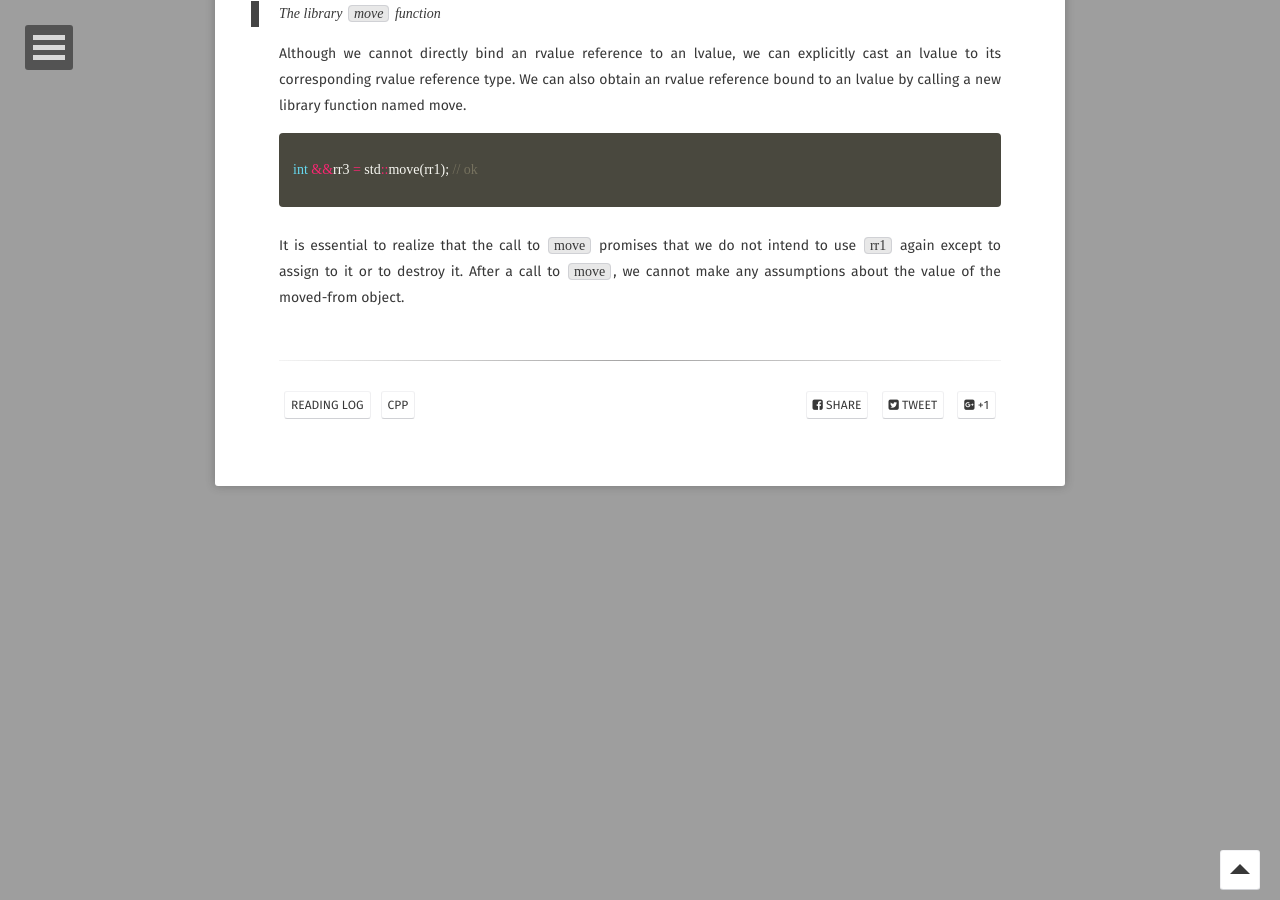
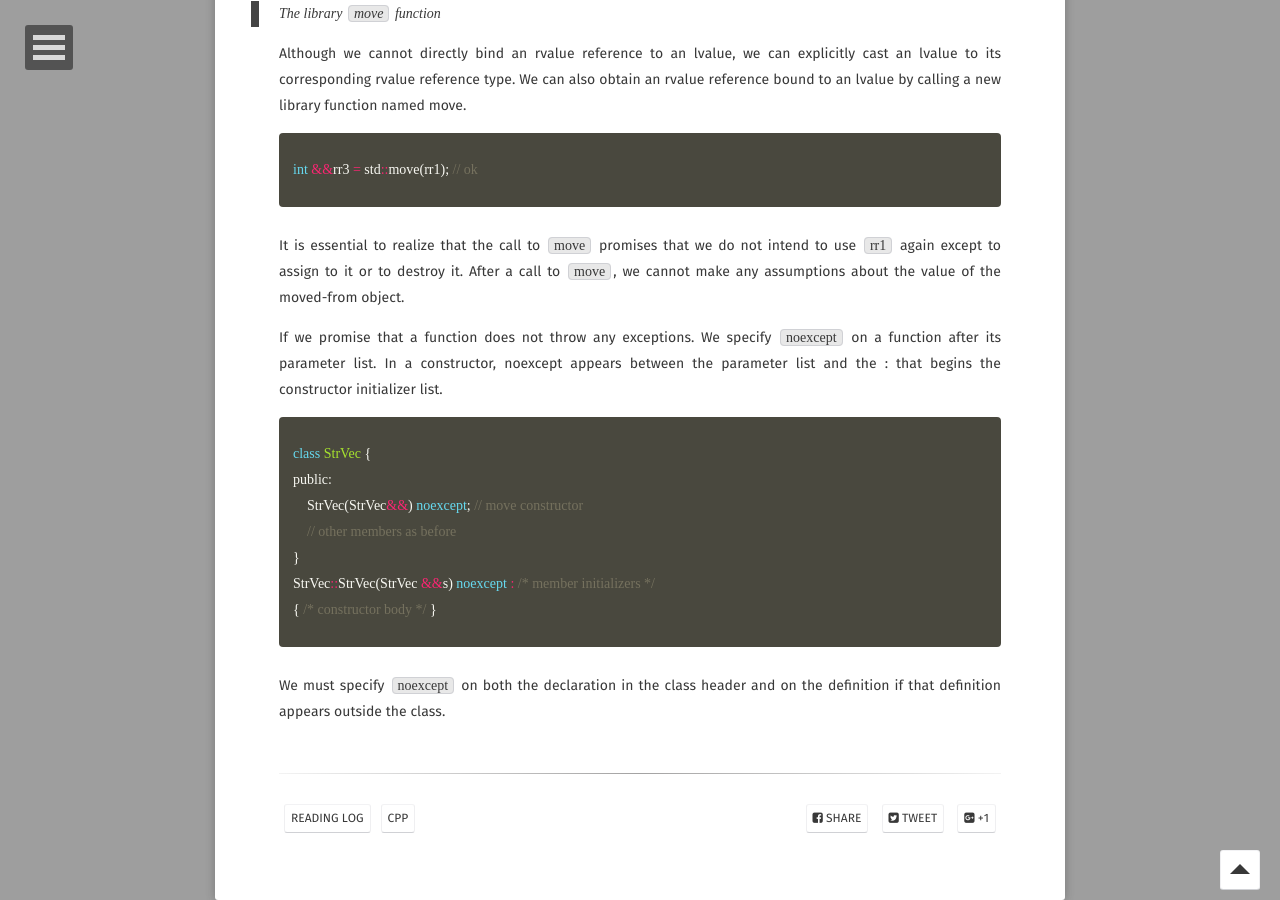
Before and after one commit to Planck35/planck35.github.io, a Jekyll site: the page built from _posts/2020-01-13-copy-control.md, in a window 1280 px wide and 900 px high, scrolled down 4139 px. Built offline with Jekyll 4.4.1, drawn with Linux system fonts in a browser that asks for light colours; some web fonts are replaced; comment, search, counter and statistics services are not loaded; some of the changed text lies outside the part shown.

Commit message:
update read log

```diff
--- a/_posts/2020-01-13-copy-control.md
+++ b/_posts/2020-01-13-copy-control.md
@@ -152,3 +152,16 @@ int &&rr3 = std::move(rr1); // ok
 It is essential to realize that the call to `move` promises that we do not
 intend to use `rr1` again except to assign to it or to destroy it.
 After a call to `move`, we cannot make any assumptions about the value of the moved-from object.
+
+If we promise that a function does not throw any exceptions. We specify `noexcept` on a function after its parameter list. In a constructor, noexcept appears between the parameter list and the : that begins the constructor initializer list.
+{% highlight cpp %}
+class StrVec {
+public:
+    StrVec(StrVec&&) noexcept; // move constructor
+    // other members as before
+}
+StrVec::StrVec(StrVec &&s) noexcept : /* member initializers */
+{ /* constructor body */ }
+{% endhighlight %}
+We must specify `noexcept` on both the declaration in the class header and on the
+definition if that definition appears outside the class.
```
